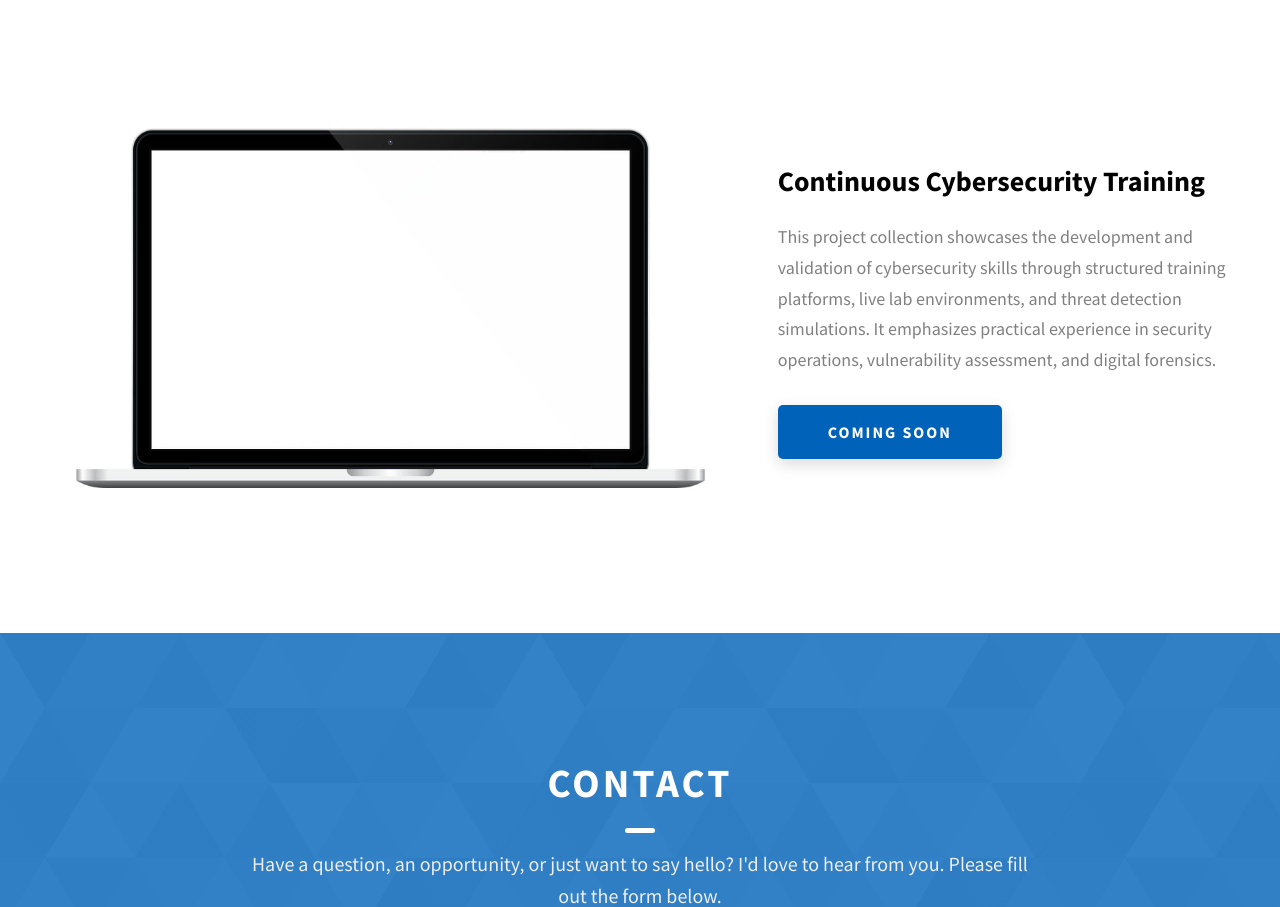
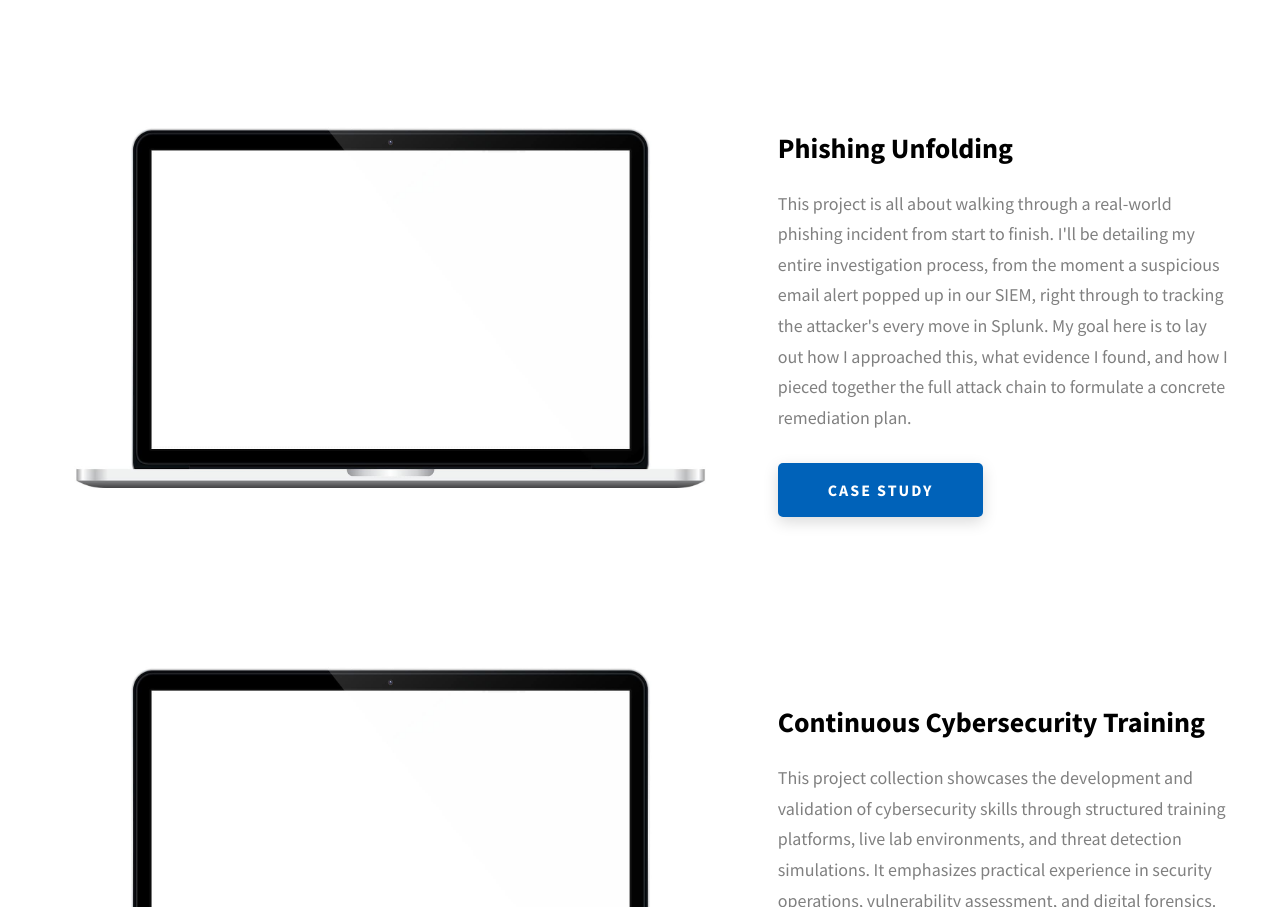
Before and after one commit to hanyeti/hanyeti.github.io, a website: page index.html in a window 1280 px wide. Shown: the part 3305-4212 px from the top of the page. Drawn offline with Linux system fonts and the light colour scheme.

Commit message:
Update index.html

```diff
--- a/index.html
+++ b/index.html
@@ -252,6 +252,28 @@ In this project, I set up and deployed a fully automated Security Operations Cen
             </div>
           </div>
 
+            <div class="projects__row">
+            <div class="projects__row-img-cont">
+              <img
+                src="./assets/jpeg/project-mockup-example.jpeg"
+                alt="Software Screenshot"
+                class="projects__row-img"
+                loading="lazy"
+              />
+            </div>
+            <div class="projects__row-content">
+              <h3 class="projects__row-content-title">Phishing Unfolding</h3>
+              <p class="projects__row-content-desc">
+This project is all about walking through a real-world phishing incident from start to finish. I'll be detailing my entire investigation process, from the moment a suspicious email alert popped up in our SIEM, right through to tracking the attacker's every move in Splunk. My goal here is to lay out how I approached this, what evidence I found, and how I pieced together the full attack chain to formulate a concrete remediation plan.              </p>
+              <a
+                href="./phishing-unfolding.html"
+                class="btn btn--med btn--theme dynamicBgClr"
+                target="_blank"
+                >Case Study</a
+              >
+            </div>
+          </div>
+
           <div class="projects__row">
             <div class="projects__row-img-cont">
               <img
```
